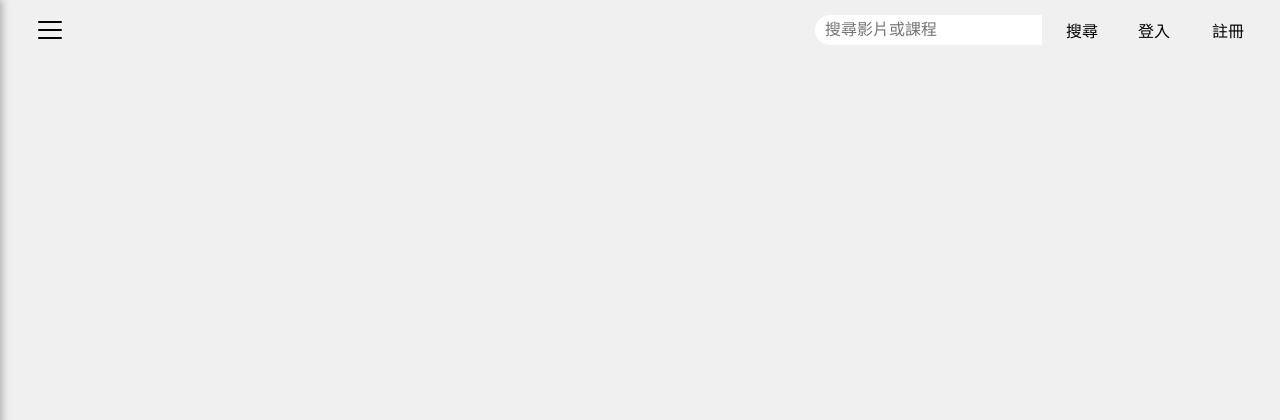
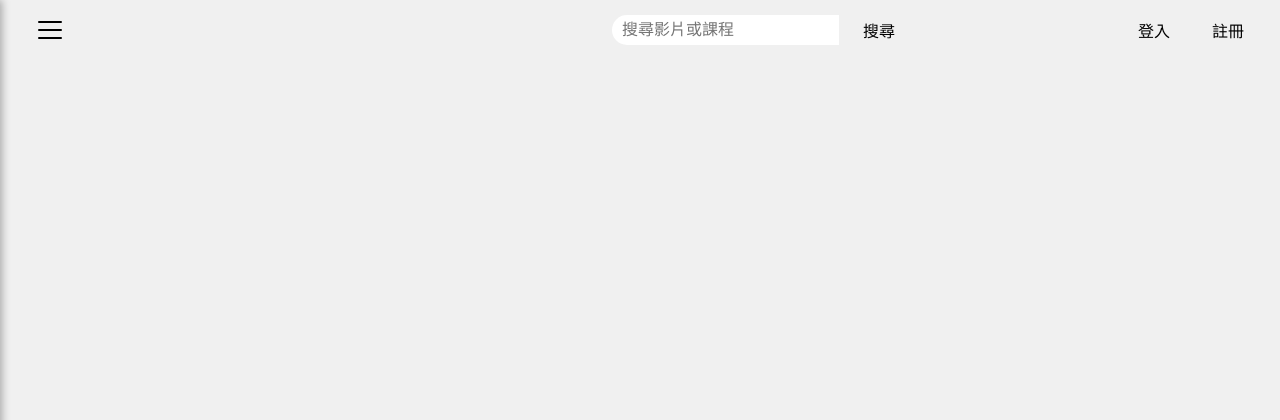
Before and after one commit to bensoncheng1118-coder/my-backend5, a Flask app: page / in a window 1280 px wide. Shown: the top 420 px of the page. Run offline with Flask 3, Linux system fonts and the light colour scheme; some libraries are stand-ins or nearby versions.

Commit message:
Update index.html

```diff
--- a/templates/index.html
+++ b/templates/index.html
@@ -12,7 +12,7 @@
   }
   nav {
     display: flex;
-    justify-content: flex-end;
+    justify-content: space-between;
     background-color: transparent; /* 改成透明 */
     padding: 10px 20px;
     position: relative;
@@ -109,9 +109,11 @@
 
   /* 搜尋欄 */
   #search-form {
-    margin-left: 20px;
-    display: flex;
-    align-items: center;
+    margin-left: 10px; /* 更靠近漢堡圖示 */
+  flex-grow: 1;      /* 讓搜尋欄可以延展 */
+  max-width: 500px;  /* 控制搜尋欄最大寬度 */
+  display: flex;
+  align-items: center;
   }
   #search-input {
     padding: 6px 10px;
```
